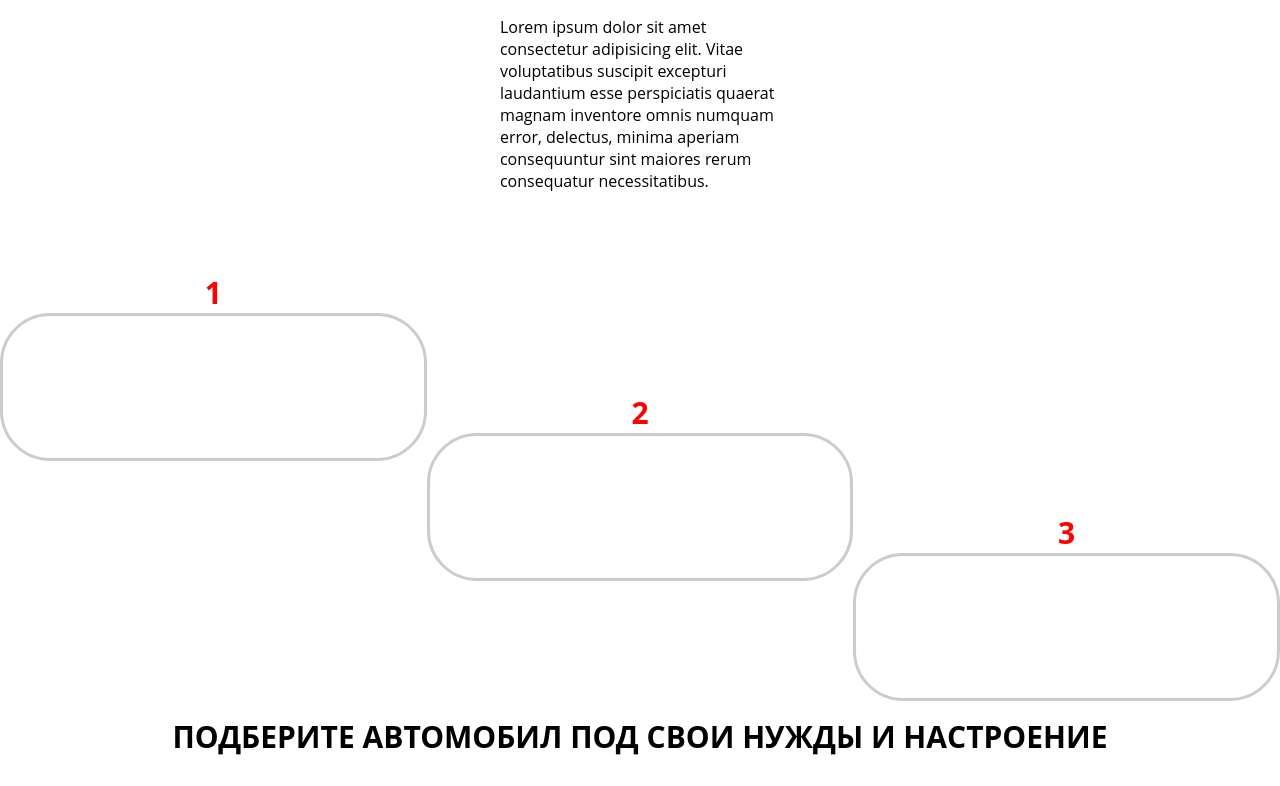
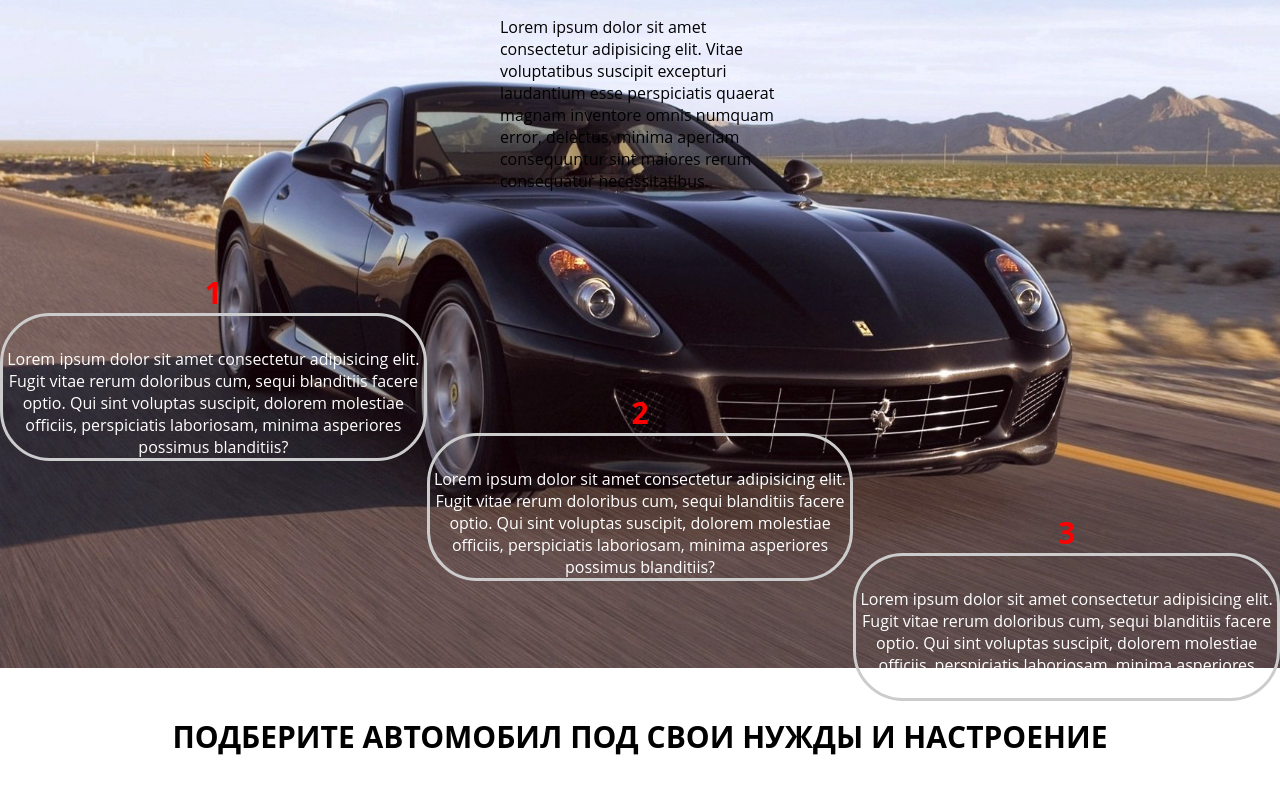
Before and after one commit to yungANDREYblud/indexq, a plain HTML site: page index.html in a window 1280 px wide. Shown: the part 229-1015 px from the top of the page. Drawn offline with Linux system fonts and the light colour scheme.

Commit message:
Update style.css

```diff
--- a/css/style.css
+++ b/css/style.css
@@ -35,7 +35,7 @@ header section .menu nav ul li:hover{
 main .safety{
     height: 800px;
     background-size: cover;
-    background-image: url(img/ferrari.png);
+    background-image: url(../img/ferrari.png);
 }
 main .safety h1{
     padding-top: 6vh;
```
